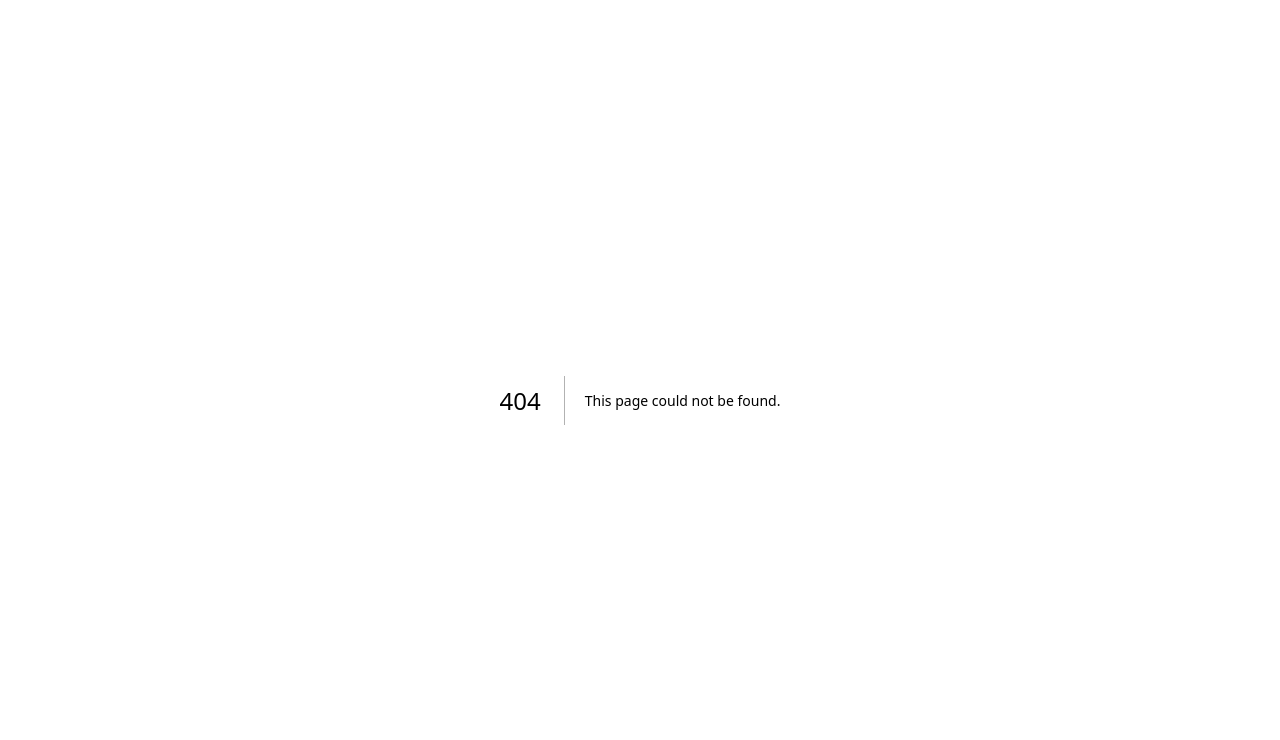
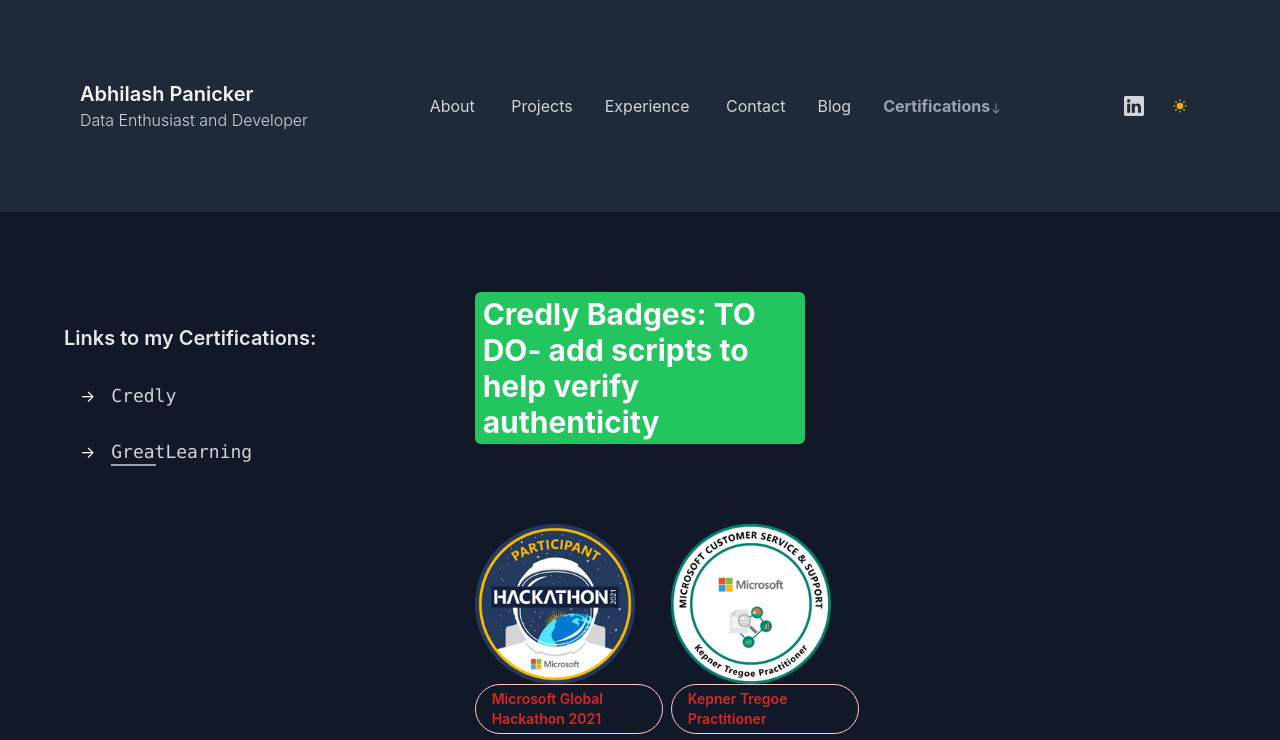
Before and after one commit to abpanic/Dbugr-on-vercel, a Next.js app: page /cert in a window 1280 px wide. Before the commit this address had no page. Shown: the top 740 px of the page. Built offline with nearby package versions, Linux system fonts and the light colour scheme.

Commit message:
*renaming BadgesCert to Certifications for cleaner look
*renamed files to matching naming convention.
*renamed file reference in code.
*added location reference in Navbar

```diff
--- a/components/BadgesCert.tsx
+++ b/components/Cert.tsx
@@ -2,7 +2,7 @@
 import certData from "../constants/badgeinfo";
 import userData from "../constants/badgeinfo";
 
-export default function BadgesCert() {
+export default function Cert() {
   return (
     <section className="bg-white dark:bg-gray-800">
 
@@ -43,7 +43,7 @@
           </div>
 
 
-      <div><h3 className="bg-green-500 text-3xl rounded-md px-2 py-1 inline-block font-bold text-gray-50">    Credly Badges: TO DO- link updation </h3>
+      <div><h3 className="bg-green-500 text-3xl rounded-md px-2 py-1 inline-block font-bold text-gray-50">    Credly Badges: TO DO- add scripts to help verify authenticity </h3>
         <div className="grid grid-flow-col auto-cols-max gap-4 ">
 
             <div className="bg-[#F1F1F1] dark:bg-gray-900">
--- a/components/Navbar.tsx
+++ b/components/Navbar.tsx
@@ -155,15 +155,15 @@
             )}
           </Link>
           <Link
-            href="/badgescert"
+            href="/cert"
             className={`text-base  ${
-              router.asPath === "/blog"
+              router.asPath === "/cert"
                 ? "text-gray-800 font-bold dark:text-gray-400"
                 : "text-gray-600 dark:text-gray-300 font-normal "
             }`}
           >
-            Badges and Certifications
-            {router.asPath === "/blog" && (
+            Certifications
+            {router.asPath === "/cert" && (
               <svg
                 xmlns="http://www.w3.org/2000/svg"
                 width="16"
@@ -264,6 +264,12 @@
         >
           Blog
         </Link>
+        <Link
+          href="/cert"
+          className="text-base font-normal text-gray-600 dark:text-gray-300"
+        >
+          Certifications
+        </Link>
       </div>
     </div>
   );
--- a/pages/badgescert.tsx
+++ /dev/null
@@ -1,11 +0,0 @@
-import BadgesCert from "../components/BadgesCert";
-import React from "react";
-import ContainerBlock from "../components/ContainerBlock";
-
-export default function badgescert() {
-  return (
-    <ContainerBlock title="Badges and Certifications - Abhilash Panicker">
-      <BadgesCert />
-    </ContainerBlock>
-  );
-}
--- /dev/null
+++ b/pages/cert.tsx
@@ -0,0 +1,11 @@
+import Cert from "../components/Cert";
+import React from "react";
+import ContainerBlock from "../components/ContainerBlock";
+
+export default function cert() {
+  return (
+    <ContainerBlock title="Certifications - Abhilash Panicker">
+      <Cert />
+    </ContainerBlock>
+  );
+}
```
